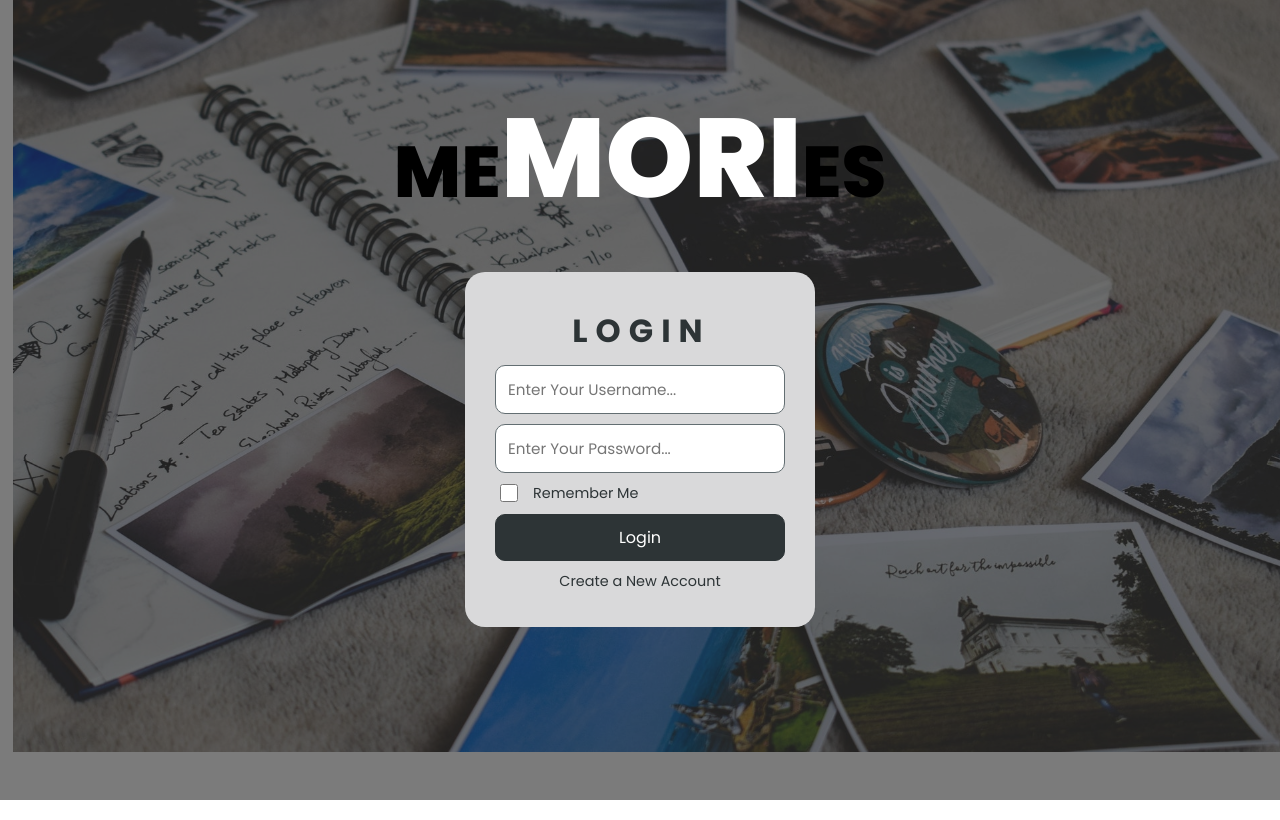
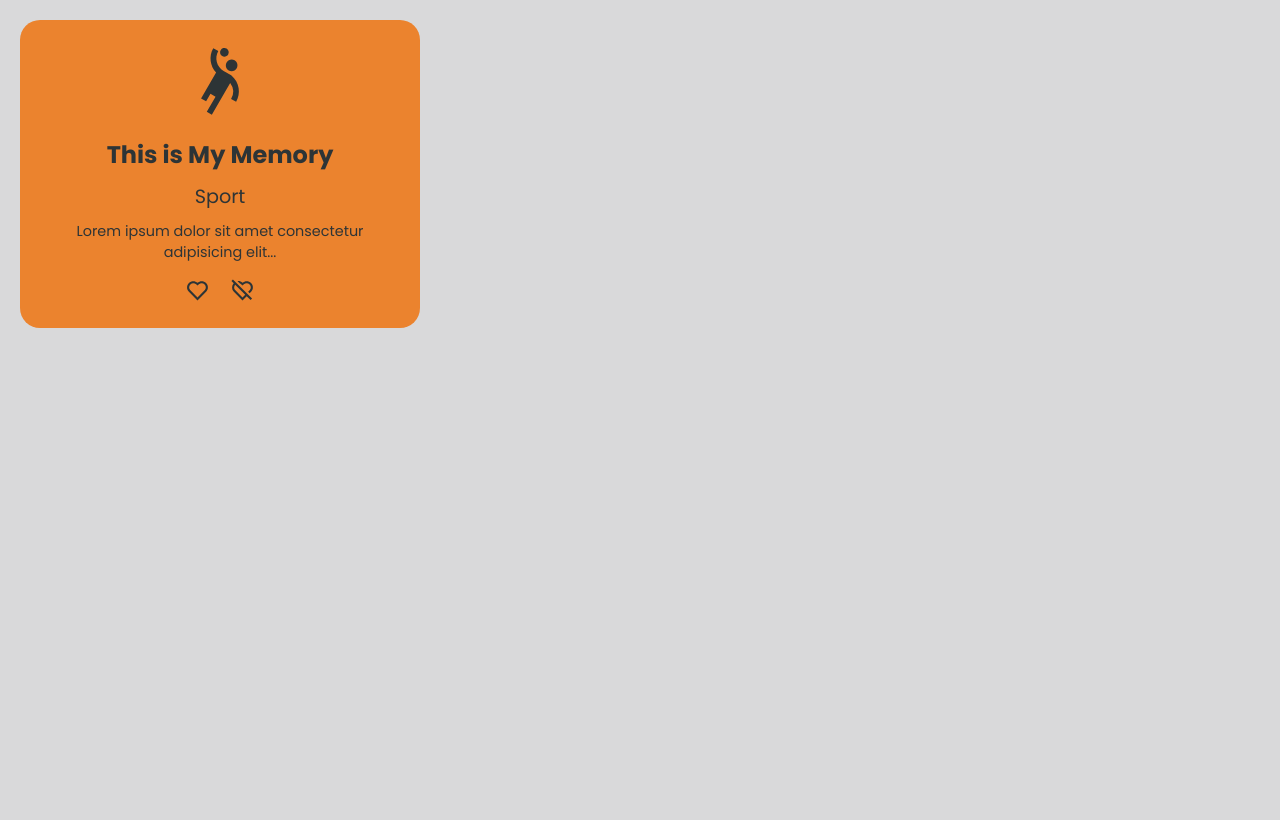
Before and after one commit to wahsandaruwan/memories_app_frontend, a React (Create React App) app: page / in a window 1280 px wide. Built offline with nearby package versions, Linux system fonts and the light colour scheme; the HTML template or start-up script is replaced by a standard one.

Commit message:
Memory component done

```diff
--- a/package.json
+++ b/package.json
@@ -10,6 +10,7 @@
     "prop-types": "^15.8.1",
     "react": "^18.1.0",
     "react-dom": "^18.1.0",
+    "react-icons": "^4.3.1",
     "react-router-dom": "^6.3.0",
     "react-scripts": "5.0.1",
     "react-spring": "^9.4.5",
--- a/src/App.js
+++ b/src/App.js
@@ -1,10 +1,12 @@
 // Custom components
+import Feed from "./Components/Pages/Feed";
 import Home from "./Components/Pages/Home";
 
 const App = () => {
   return (
     <>
-      <Home />
+      {/* <Home /> */}
+      <Feed />
     </>
   )
 }
--- /dev/null
+++ b/src/Components/Pages/Feed.js
@@ -0,0 +1,11 @@
+import Memory from "../Sections/Memory"
+
+const Feed = () => {
+    return (
+        <>
+            <Memory />
+        </>
+    )
+}
+
+export default Feed
--- a/src/Components/Sections/Login.js
+++ b/src/Components/Sections/Login.js
@@ -28,7 +28,7 @@ const Login = ({ formRef, formStateToggleFunc }) => {
             {
                 <animated.div style={springTransition} className="login-register-section" ref={formRef}>
                     <div className="login-register-form">
-                        <h1 className="section-heading">Login</h1>
+                        <h1 className="heading">Login</h1>
                         <InputBox inputType="text" inputPlaceholder="Enter Your Username..." />
                         <InputBox inputType="password" inputPlaceholder="Enter Your Password..." />
                         <div className="input-check">
--- /dev/null
+++ b/src/Components/Sections/Memory.js
@@ -0,0 +1,36 @@
+import { useState } from "react"
+import { RiHeartFill, RiHeartLine, RiDislikeFill, RiDislikeLine } from "react-icons/ri"
+import { MdSportsHandball } from "react-icons/md"
+import "./Styles/MemoryStyles.css"
+
+const Memory = () => {
+    const [toggleDetails, setToggleDetails] = useState(false)
+
+    return (
+        <>
+            <div className="memory-section">
+                <div className="icon">
+                    <MdSportsHandball />
+                </div>
+                <h1 className="heading">
+                    This is My Memory
+                </h1>
+                <p className="category">
+                    Sport
+                </p>
+                <p className="details" onClick={() => setToggleDetails(true)}>
+                    Lorem ipsum dolor sit amet consectetur adipisicing elit...
+                </p>
+                <div className="like-dislike">
+                    <RiHeartLine />
+                    <RiDislikeLine />
+                </div>
+                <p className={`overlay ${toggleDetails ? "slide-left" : ""}`} onClick={() => setToggleDetails(false)}>
+                    Lorem ipsum dolor sit amet consectetur adipisicing elit. Amet eaque, perspiciatis velit quaerat sed incidunt numquam. Labore incidunt iusto perspiciatis earum. Fuga excepturi facilis delectus. Lorem ipsum dolor sit amet consectetur adipisicing elit. Amet eaque, perspiciatis velit quaerat sed incidunt numquam. Labore incidunt iusto perspiciatis earum. Fuga excepturi facilis delectus.
+                </p>
+            </div>
+        </>
+    )
+}
+
+export default Memory
--- a/src/Components/Sections/Register.js
+++ b/src/Components/Sections/Register.js
@@ -27,7 +27,7 @@ const Register = ({ formRef, formStateToggleFunc }) => {
         <>
             <animated.div style={springTransition} className="login-register-section" ref={formRef}>
                 <div className="login-register-form">
-                    <h1 className="section-heading">Register</h1>
+                    <h1 className="heading">Register</h1>
                     <InputBox inputType="text" inputPlaceholder="Enter Your Full Name..." />
                     <InputBox inputType="text" inputPlaceholder="Enter Your Email..." />
                     <InputBox inputType="text" inputPlaceholder="Enter Your Username..." />
--- /dev/null
+++ b/src/Components/Sections/Styles/MemoryStyles.css
@@ -0,0 +1,79 @@
+/* -----Memory Section----- */
+.memory-section {
+  position: relative;
+  max-width: 400px;
+  background-color: #eb832e;
+  padding: 15px;
+  display: flex;
+  justify-content: center;
+  align-items: center;
+  flex-direction: column;
+  border-radius: 20px;
+  overflow: hidden;
+  margin: 20px;
+}
+
+/* Common */
+svg {
+  color: #2d3436;
+  width: 25px;
+  height: 25px;
+  margin: 10px;
+  cursor: pointer;
+}
+
+/* Icon */
+.icon > svg {
+  width: 70px;
+  height: 70px;
+}
+
+/* Heading */
+.heading {
+  text-align: center;
+  font-size: 1.5rem;
+}
+
+/* Category */
+.category {
+  text-align: center;
+  font-size: 1.2rem;
+}
+
+/* Details */
+.details {
+  text-align: center;
+  font-size: 0.9rem;
+  transition: all 0.3s ease-in-out;
+  cursor: pointer;
+}
+
+/* Like & Dislike */
+.like-dislike {
+  display: flex;
+  justify-content: center;
+  align-items: center;
+}
+
+/* Overlay */
+.overlay {
+  position: absolute;
+  top: -100%;
+  left: 0;
+  width: 100%;
+  height: 100%;
+  padding: 20px;
+  margin: 0;
+  background-color: #f5994e;
+  display: flex;
+  justify-content: center;
+  align-items: center;
+  border-radius: 20px;
+  text-align: center;
+  cursor: pointer;
+  transition: all 0.3s ease-in-out;
+}
+
+.overlay.slide-left {
+  top: 0;
+}
--- a/src/index.css
+++ b/src/index.css
@@ -1,8 +1,8 @@
 /* ----------------Google Fonts---------------- */
-@import url('https://fonts.googleapis.com/css2?family=Poppins:wght@100;200;300;400;500;600;700;800&display=swap');
+@import url("https://fonts.googleapis.com/css2?family=Poppins:wght@100;200;300;400;500;600;700;800&display=swap");
 
 /* ----------------Reset---------------- */
-*{
+* {
   margin: 0;
   padding: 0;
   box-sizing: border-box;
@@ -11,9 +11,10 @@
 
 /* ----------------Common---------------- */
 /* -----Body----- */
-body{
+body {
   width: 100%;
   min-height: 100vh;
+  background-color: #d9d9da;
   overflow: hidden;
 }
 
@@ -28,7 +29,8 @@ h6 {
   color: #2d3436;
 }
 
-p, label {
+p,
+label {
   margin: 5px;
   font-size: 0.9rem;
   color: #2d3436;
@@ -44,7 +46,7 @@ a {
 }
 
 /* -----Background----- */
-.background{
+.background {
   position: fixed;
   z-index: 80;
   width: 100%;
@@ -85,7 +87,7 @@ a {
   }
 }
 
-.overlay{
+.overlay {
   content: "";
   position: fixed;
   z-index: 90;
@@ -94,10 +96,8 @@ a {
   background-color: rgba(36, 35, 35, 0.6);
 }
 
-
-
 /* ----------------Home Page---------------- */
-.home{
+.home {
   width: 100%;
   min-height: 100vh;
   display: flex;
@@ -105,6 +105,7 @@ a {
   align-items: center;
   flex-direction: column;
 }
+
 /* -----Logo----- */
 .logo {
   position: relative;
@@ -119,13 +120,13 @@ a {
   transition: all 1s ease-in-out;
 }
 
-.logo > span{
+.logo > span {
   font-size: 7rem;
   color: #ffffff;
 }
 
 /* -----Login & Register Sections----- */
-.login-register-section{
+.login-register-section {
   position: relative;
   z-index: 99;
   display: flex;
@@ -134,7 +135,7 @@ a {
   overflow: hidden;
 }
 
-.login-register-form{
+.login-register-form {
   width: 100%;
   max-width: 350px;
   background-color: #d9d9da;
@@ -148,7 +149,7 @@ a {
 }
 
 /* Heading */
-.login-register-form .section-heading{
+.login-register-form .heading {
   width: 100%;
   font-size: 2rem;
   font-weight: 700;
@@ -160,29 +161,29 @@ a {
 
 /* Inputs, Buttons & Links */
 .login-register-form .input-custom,
-.login-register-form .button-custom{
+.login-register-form .button-custom {
   width: 100%;
   transition: all 0.3s ease-in-out;
 }
 
-.login-register-form .input-custom:focus{
+.login-register-form .input-custom:focus {
   background-color: #ffeaa7 !important;
 }
 
-.login-register-form .button-custom:hover{
+.login-register-form .button-custom:hover {
   background-color: #eb832e !important;
   border-color: #eb832e !important;
   color: #2d3436 !important;
 }
 
-.login-register-form .input-check{
+.login-register-form .input-check {
   width: 100%;
   display: flex;
   justify-content: flex-start;
   align-items: center;
 }
 
-.login-register-form .input-check > label{
+.login-register-form .input-check > label {
   margin-left: 10px;
   cursor: pointer;
 }
@@ -192,25 +193,25 @@ a {
   text-decoration: underline;
 }
 
-.login-register-form .to-reg:hover{
+.login-register-form .to-reg:hover {
   color: #000000;
   transform: translateY(2px);
 }
 
-@media(max-width: 400px){
+@media (max-width: 400px) {
   /* -----Common----- */
   /* Body */
-  body{
+  body {
     overflow-y: auto;
   }
 
   /* -----Home Page----- */
-  .home{
+  .home {
     padding: 30px 20px;
   }
 
   /* Logo */
-  .logo{
+  .logo {
     font-size: 2.5rem;
     margin-top: 0;
   }
```
Also changed, not shown: 1 other file (tests, documents, lock files or other folders).
